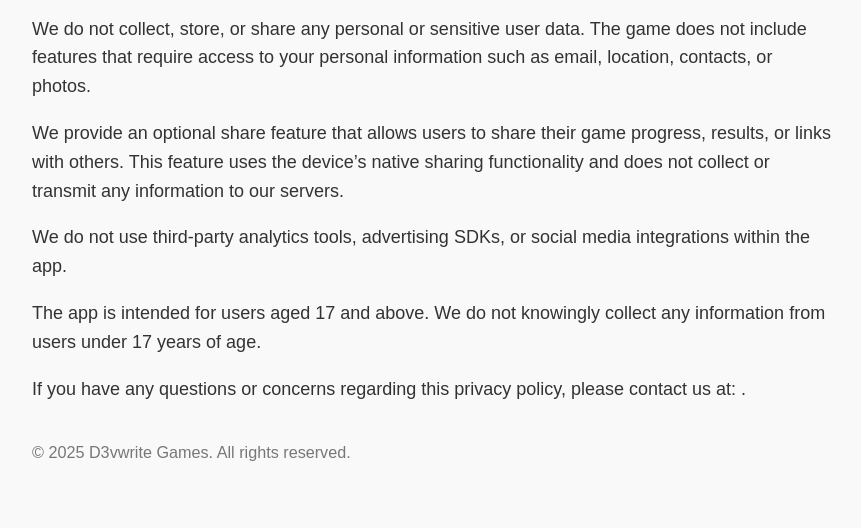
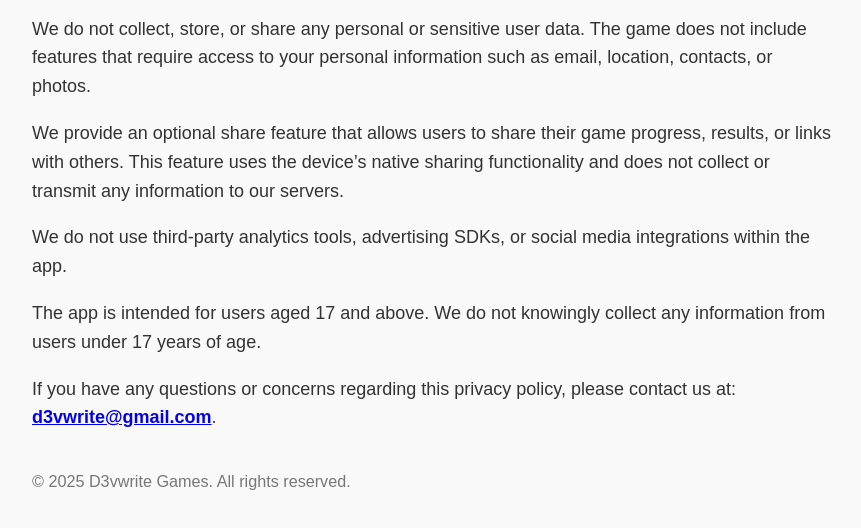
Before and after one commit to d3vwrite/wordhack-privacy, a plain HTML site: page index.html in a window 1280 px wide. Shown: the part 238-766 px from the top of the page, without its empty margins (208-1069 px from the left). Drawn offline with Linux system fonts and the light colour scheme.

Commit message:
Update index.html

```diff
--- a/index.html
+++ b/index.html
@@ -20,7 +20,7 @@
 
   <p>The app is intended for users aged 17 and above. We do not knowingly collect any information from users under 17 years of age.</p>
 
-  <p>If you have any questions or concerns regarding this privacy policy, please contact us at: <strong><a href="mailto:d3vwrite@gmail.com"></a></strong>.</p>
+  <p>If you have any questions or concerns regarding this privacy policy, please contact us at: <strong><a href="mailto:d3vwrite@gmail.com">d3vwrite@gmail.com</a></strong>.</p>
 
   <footer>
     © 2025 D3vwrite Games. All rights reserved.
```
